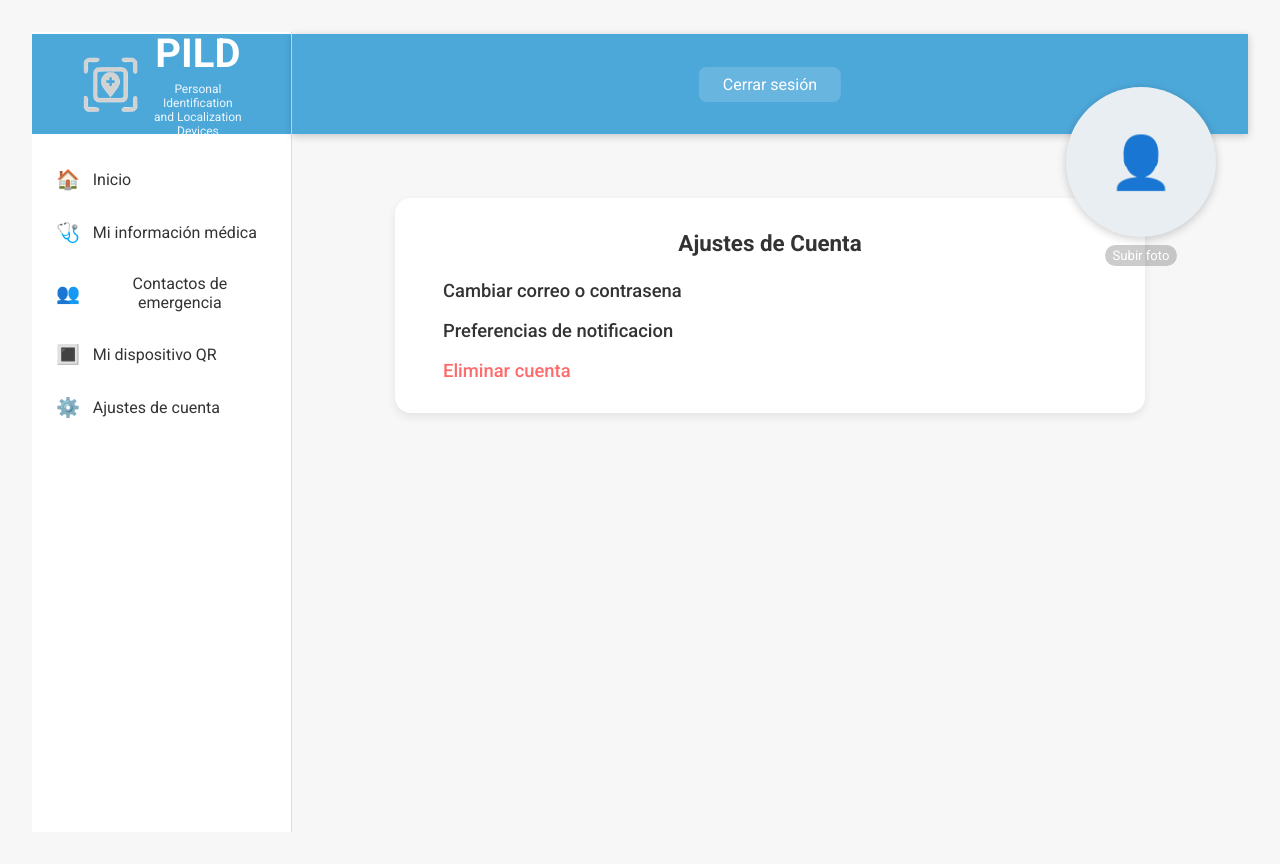
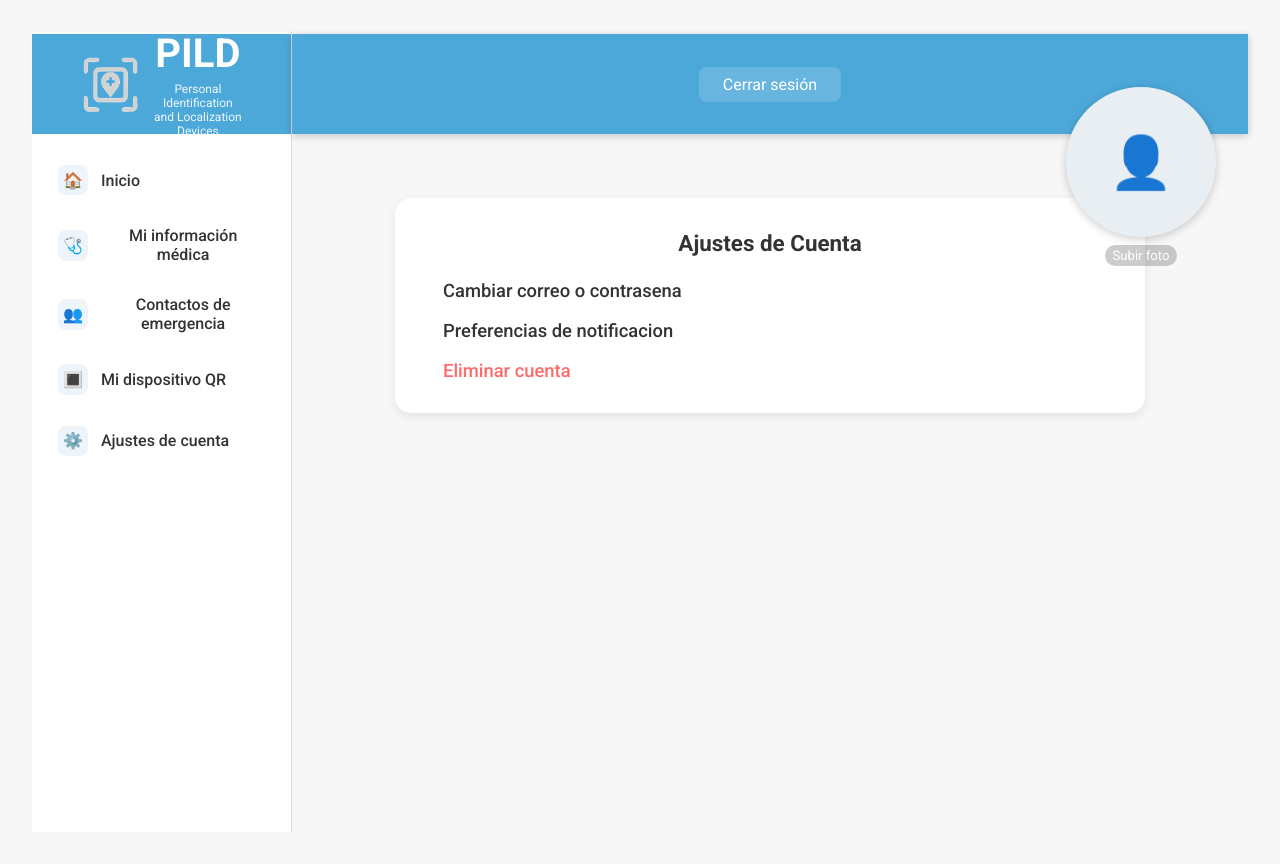
Before and after one commit to car1087/PROYECTO-RA-Z-frontend, a React (Vite) app: page /dashboard/ajustes in a window 1280 px wide. Built offline with nearby package versions, Linux system fonts and the light colour scheme; no server answers; sample sign-in values are in the browser's storage.

Commit message:
style: organizar visualmente menu lateral del dashboard

```diff
--- a/src/Dashboard.css
+++ b/src/Dashboard.css
@@ -1108,3 +1108,52 @@ body {
   padding: 0.2rem 0.5rem;
   border-radius: 999px;
 }
+
+/* ==============================
+   Orden visual del menu lateral
+============================== */
+.sidebar {
+  overflow-y: auto;
+}
+
+.menu {
+  margin-top: 1.1rem;
+  padding: 0 0.65rem;
+  display: grid;
+  gap: 0.25rem;
+}
+
+.menu li {
+  margin: 0;
+}
+
+.menu li a {
+  border: 1px solid transparent;
+  border-radius: 10px;
+  padding: 0.78rem 0.9rem;
+  font-weight: 500;
+}
+
+.menu li a .icon {
+  width: 1.9rem;
+  height: 1.9rem;
+  border-radius: 8px;
+  display: inline-flex;
+  align-items: center;
+  justify-content: center;
+  background: #eef5fa;
+  font-size: 1rem;
+  flex-shrink: 0;
+}
+
+.menu li a:hover,
+.menu li a.active {
+  background-color: #4da8da;
+  border-color: #4da8da;
+  color: #ffffff;
+}
+
+.menu li a:hover .icon,
+.menu li a.active .icon {
+  background: rgba(255, 255, 255, 0.2);
+}
```
